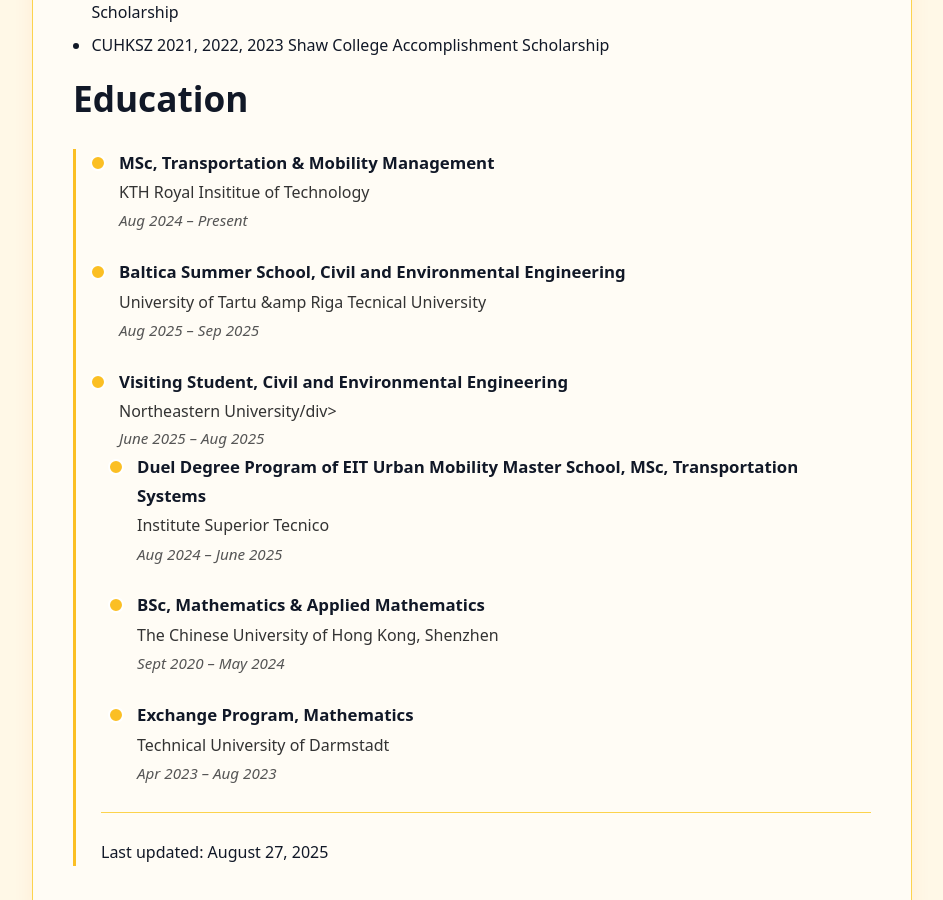
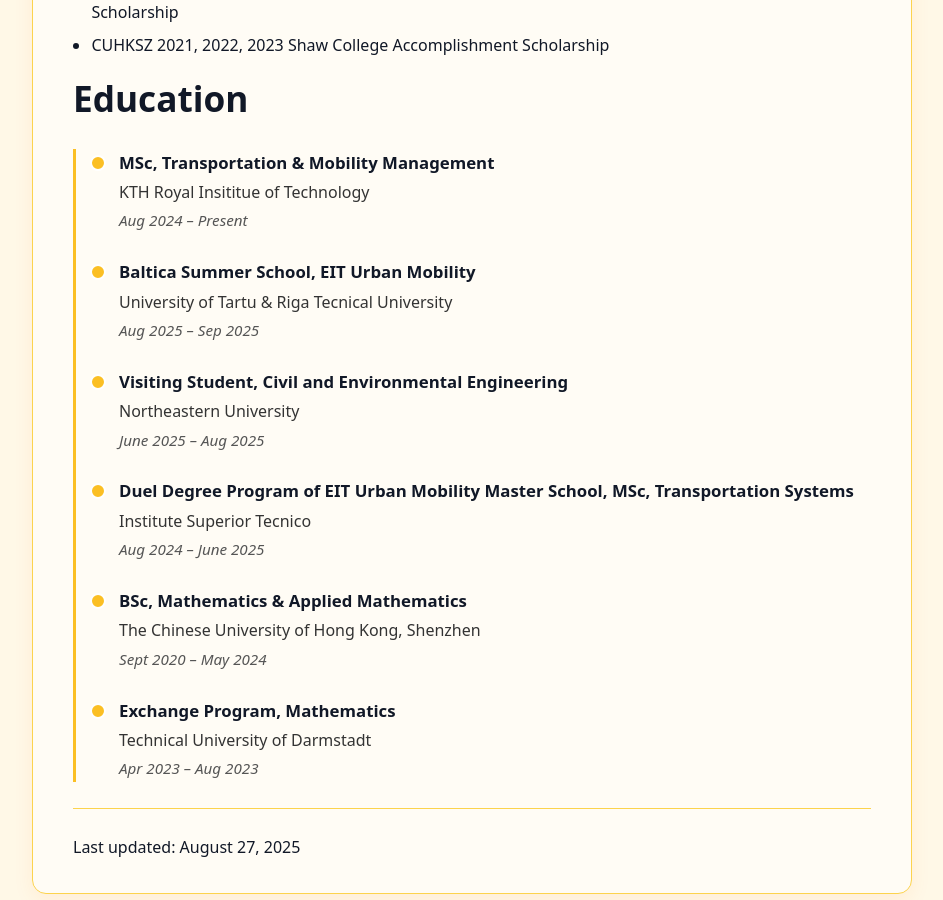
Before and after one commit to yayayida/yayayida.github.io, a Jekyll site: the page built from index.md, in a window 1280 px wide and 900 px high, scrolled down 1644 px. Shown: the whole window, without its empty margins (168-1111 px from the left). Built offline with Jekyll 4.4.1, drawn with Linux system fonts in a browser that asks for light colours.

Commit message:
Update index.md

```diff
--- a/index.md
+++ b/index.md
@@ -192,14 +192,14 @@ I am passionate about understanding and predicting human mobility behavior in th
   </div>
 
   <div class="edu-item">
-    <div class="edu-degree">Baltica Summer School, Civil and Environmental Engineering</div>
-    <div class="edu-school">University of Tartu &amp Riga Tecnical University</div>
+    <div class="edu-degree">Baltica Summer School, EIT Urban Mobility</div>
+    <div class="edu-school">University of Tartu &amp; Riga Tecnical University</div>
     <div class="edu-dates">Aug 2025 – Sep 2025</div>
   </div>
 
   <div class="edu-item">
     <div class="edu-degree">Visiting Student, Civil and Environmental Engineering</div>
-    <div class="edu-school">Northeastern University/div>
+    <div class="edu-school">Northeastern University</div>
     <div class="edu-dates">June 2025 – Aug 2025</div>
   </div>
 
```
